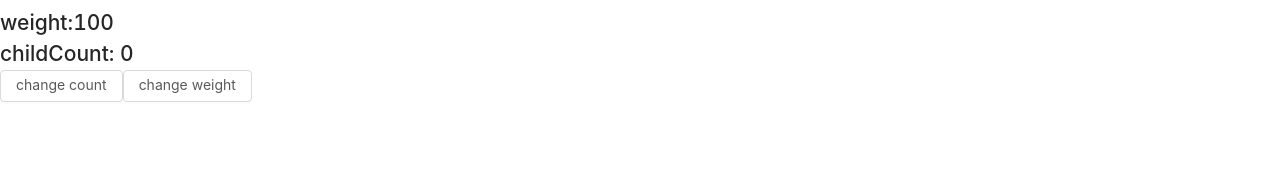
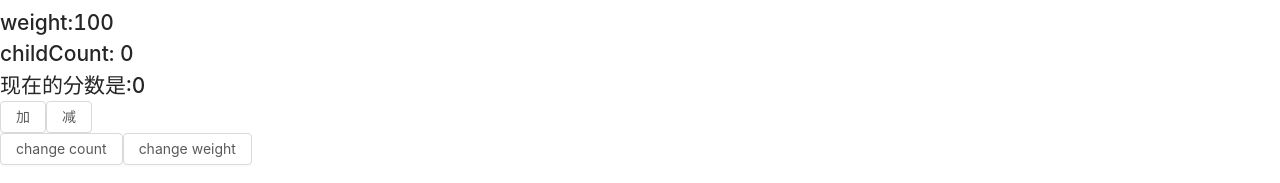
Before and after one commit to Kookoro/EurekaSeveN, a React (Create React App) app in the folder reactdemo/: page / in a window 1280 px wide. Shown: the part 575-758 px from the top of the page. Built offline with nearby package versions, Linux system fonts and the light colour scheme; no server answers.

Commit message:
useReducer & useContext

```diff
--- a/reactdemo/src/components/childrenComponent/page/reacthooks/reacthooksLearn.jsx
+++ b/reactdemo/src/components/childrenComponent/page/reacthooks/reacthooksLearn.jsx
@@ -1,16 +1,46 @@
-import React, { useState, useEffect,createContext,useContext } from "react";
+import React, {
+  useState,
+  useEffect,
+  createContext,
+  useContext,
+  useReducer,
+} from "react";
 import { Button } from "antd";
 
-const CountContext = createContext()
-const Counter = ()=>{
-    const context = useContext(CountContext)
-    return(
-        <div>
-            <h1>childCount: {context}</h1>
-        </div>
-    )
-}
-
+const CountContext = createContext();
+const Counter = () => {
+  const context = useContext(CountContext);
+  return (
+    <div>
+      <h1>childCount: {context}</h1>
+    </div>
+  );
+};
+const ReducerDemo = () => {
+  const [count,dispatch] = useReducer((state, action) => {
+    switch (action.type) {
+      case "add":
+        return state + 1;
+      case "sub":
+        return state - 1;
+      default:
+        return state;
+    }
+  }, 0);
+  //@params1:处理函数
+  //@params2:初始值
+  return (
+      <div>
+          <h2>现在的分数是:{count}</h2>
+          <Button onClick={()=>{
+              dispatch({type:'add'})
+          }}>加</Button>
+          <Button onClick={()=>{
+              dispatch({type:'sub'})
+          }}>减</Button>
+      </div>
+  )
+};
 const Demo = () => {
   const [count, setCount] = useState(0);
   const [weight, setWeight] = useState(100);
@@ -25,21 +55,30 @@
   }, []); //只执行componentDidMount
   useEffect(() => {
     console.log("default update lifecycle");
-  }, );//
+  }); //
 
   //useContext解决父子组件传值  与useReducer区别
-
-
-
-
+  //reducer
+  function countReducer(state, action) {
+    switch (action.type) {
+      case "add":
+        return state + 1;
+      case "sub":
+        return state - 1;
+      default:
+        return state;
+    }
+  }
+  //useReducer 增强了JavaScript的Reducer
 
   return (
     <div>
       <h1>count:{count}</h1>
       <h1>weight:{weight}</h1>
       <CountContext.Provider value={count}>
-          <Counter></Counter>
+        <Counter></Counter>
       </CountContext.Provider>
+    <ReducerDemo></ReducerDemo>
       <Button
         onClick={() => {
           setCount(count + 1);
```
